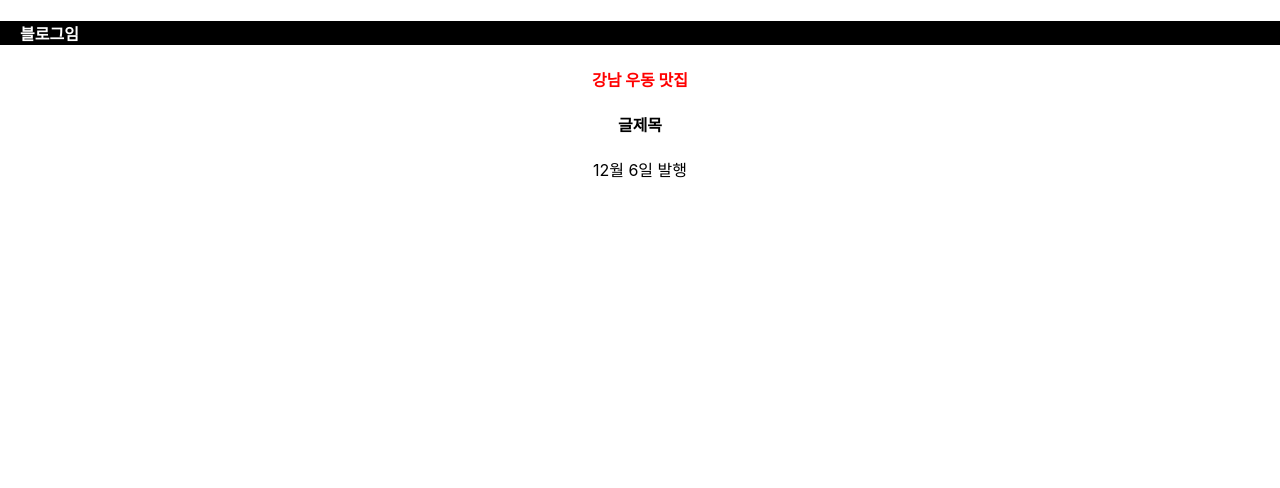
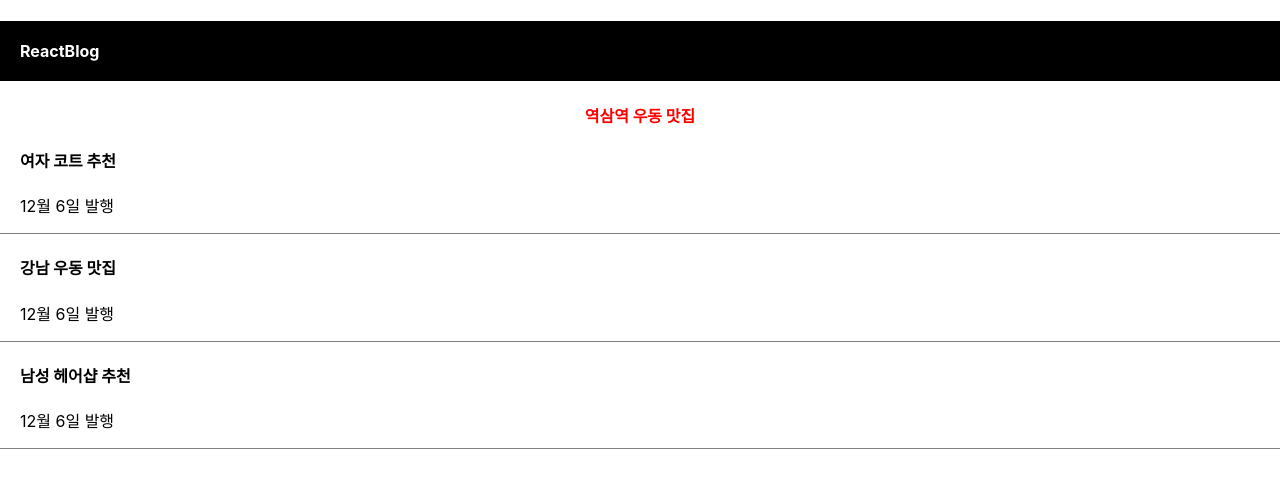
Before and after one commit to unizazang/-, a React (Create React App) app: page / in a window 1280 px wide. Shown: the top 488 px of the page. Built offline with nearby package versions, Linux system fonts and the light colour scheme.

Commit message:
블로그 제목

```diff
--- a/src/App.css
+++ b/src/App.css
@@ -13,8 +13,21 @@
   }
 }
 
+div{
+  box-sizing: border-box;
+}
+.list{
+  padding-left: 20px;
+  text-align: left;
+  border-bottom: 1px solid grey;
+}
+
+
+
 .black-nav{
   display: flex;
+  align-content: center;
+  padding: 20px 0px;
   background: #000;
   width: 100%;
   color: #fff;
--- a/src/App.js
+++ b/src/App.js
@@ -1,20 +1,8 @@
 
+import { useState } from 'react';
 import './App.css';
 
 function App() {
-
-  let post = '강남 우동 맛집';
-  return (
-    <div className="App">
-      <div >
-        <h4 className="black-nav" >블로그임</h4>
-      </div>
-      <h4 style={{color:'red'}}>{post}</h4>
-
-    <div className='list'>
-      <h4>글제목</h4>
-      <p>12월 6일 발행</p>
-    </div>
 
 
       {/*
@@ -41,6 +29,59 @@ function App() {
       fontSize (O)
 
       */}
+
+
+
+  let post = '역삼역 우동 맛집';
+  //자료를 잠깐 저장하는 건 변수, 근데 리액트에선 자료를 잠깐 저장할 때 state라는 걸 써도 된다.
+//useState('남자 코트 추천');
+//useState 라고 하면 스테이트를 만들 수 있다
+//내가 넣고 싶은 자료를 소괄호 안에 저장해 두는 것
+
+let [글제목, b] = useState('여자 코트 추천'); // 이 state를 갖다 쓰고싶으면 왼쪽에다가 자료를 뽑는 문법을 짜면 됨.
+// a = state에 보관했던 자료
+// b = state를 변경할 수 있게 해주는 함수
+// 각각 a랑 b로 빼서 쓰겠습니다~~     저 useState 안에는 [ ?? , ???] 이렇게 들어있음 그거를 각각 빼왔을 뿐임
+//destructuring 이라는 문법입니다 array 안에 있는 자료들을 각각 변수로 빼주는 문법이다
+//let num = [1,2,3];
+//let [a, c] = [1, 2];
+      //let a = num[0];
+      //let c = num[1];
+
+      //왜 state를 쓰느냐? 일반 변수는 갑자기 내용이 변경되면 HTML에 자동으로 반영안됨. (post가 바뀌었으니까 html에서도 변경을 해 줘라 라고 코드를 짜야함)
+      // 근데 state는 갑자기 변경되면 state를 쓰던 html이 알아서 자동으로 재 랜더링이 된다.
+      // state가 변경이 된다 > 그럼 이 state를 쓰는 html 전체가 재랜더링> 반영이 된다.
+      // 온갖 거 다 state로 만들지 말고 변경될때마다 html에 반영되어야 하는 것만 state로 만들어라.
+
+
+      // 빡대가리식 정리 ----------
+      // 자주 변경될 거 같은 html 부분들은 state로 만들어 놓는다.
+
+  let [글제목2, c] = useState('강남 우동 맛집');
+  let [글제목3, d] = useState('남성 헤어샵 추천');
+
+  return (
+    // 주의할 점 : HTML은 리턴 소괄호 안에 다 짜야하는데 리턴 소괄호 안에는 무조건 하나의 태그로 시작해서 하나의 태그로 끝나야 한다.
+    // 단 하나의 태그로 묶여야 한다
+
+    <div className="App">
+      <div >
+        <h4 className="black-nav" >ReactBlog</h4>
+      </div>
+      <h4 style={{color:'red'}}>{post}</h4>
+
+    <div className='list'>
+      <h4>{ 글제목 }</h4>
+      <p>12월 6일 발행</p>
+    </div>
+    <div className='list'>
+      <h4>{ 글제목2 }</h4>
+      <p>12월 6일 발행</p>
+    </div>
+    <div className='list'>
+      <h4>{ 글제목3 }</h4>
+      <p>12월 6일 발행</p>
+    </div>
     </div>
   );
 }
```
